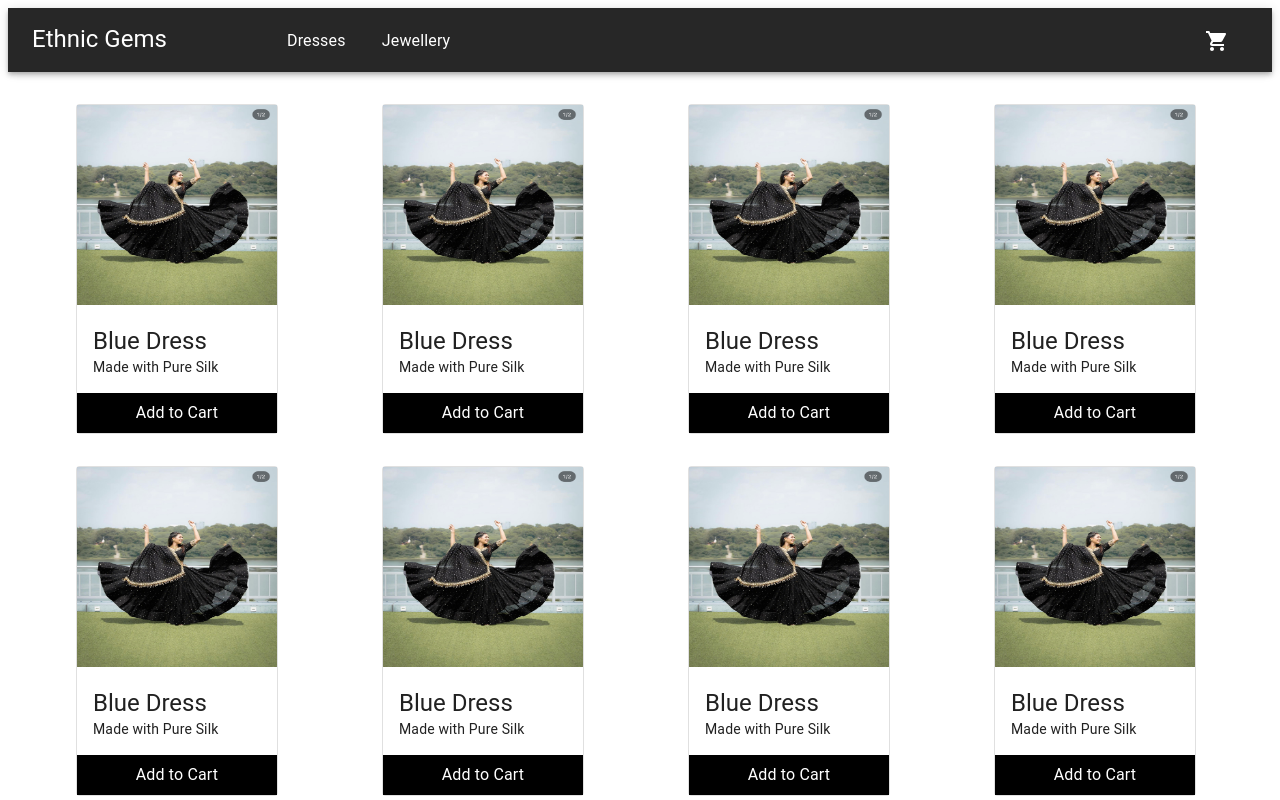
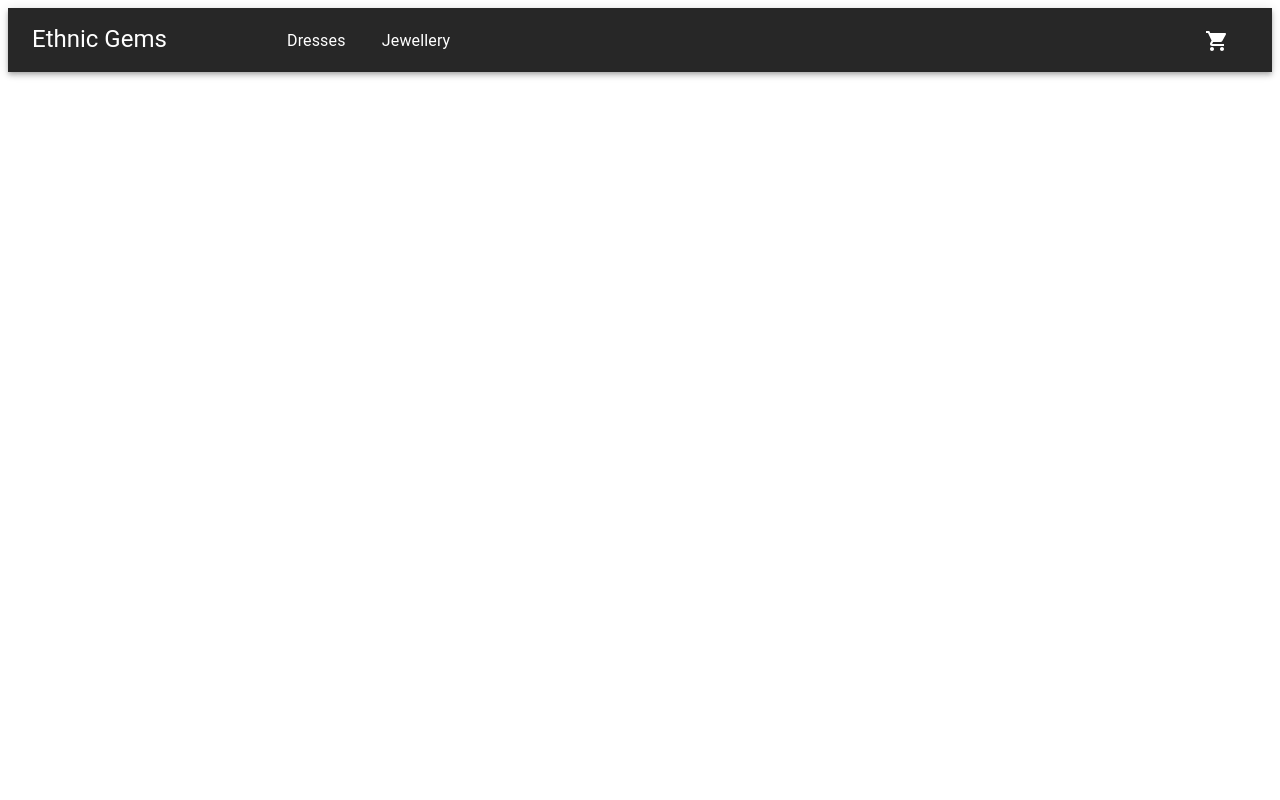
Before and after one commit to arasidobariya/ethnicGems, a React (Create React App) app: page /productList in a window 1280 px wide. Shown: the top 800 px of the page. Built offline with nearby package versions, Linux system fonts and the light colour scheme.

Commit message:
added path

```diff
--- a/src/App.js
+++ b/src/App.js
@@ -9,7 +9,7 @@ function App() {
       <Header />
       <Routes>
         <Route path="/" element={<Home />} />
-        <Route path="/productList" element={<ProductList />} />
+        <Route path="/products/:id" element={<ProductList />} />
       </Routes>
     </div>
   );
--- a/src/components/Header.js
+++ b/src/components/Header.js
@@ -46,8 +46,8 @@ function Header() {
   const theme = useTheme();
   const isSmallScreen = useMediaQuery("(max-width:900px)");
   const category = [
-    { id: "c1", title: "Dresses", path: "/productList" },
-    { id: "c2", title: "Jewellery", path: "/productList" },
+    { id: "c1", title: "Dresses", path: "/products/dress" },
+    { id: "c2", title: "Jewellery", path: "/products/j" },
   ];
   const [open, setOpen] = useState(false);
 
```
